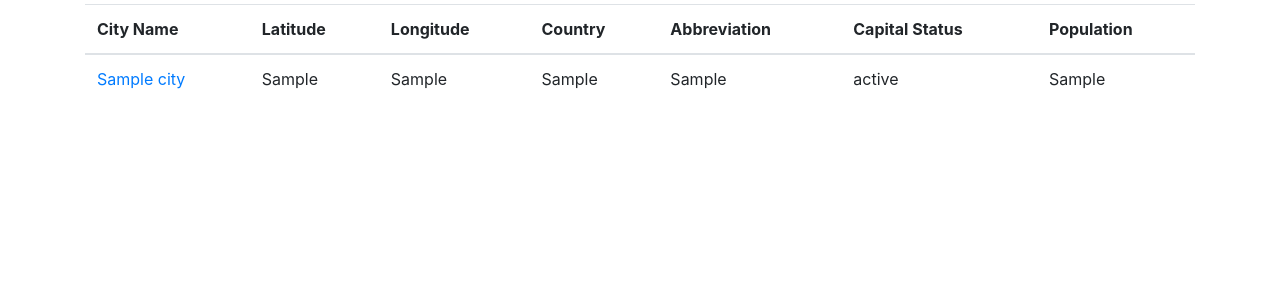
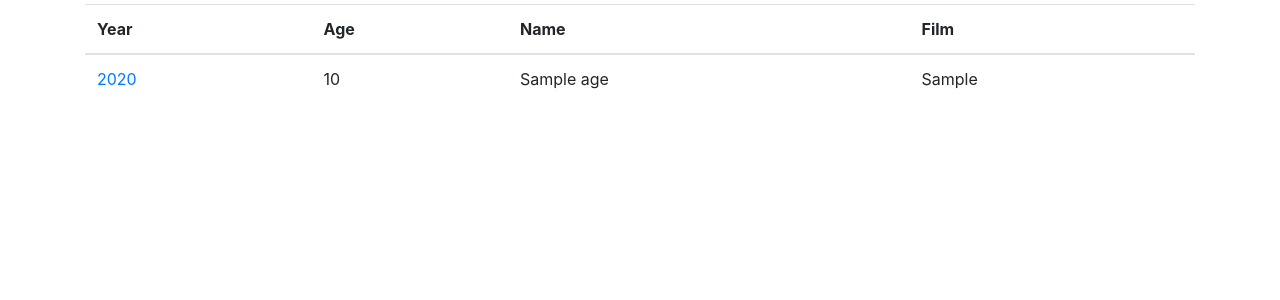
Before and after one commit to kefsaj/PythonDockerFlaskPycharm-Part4, a Flask app: template app/templates/index.html in a window 1280 px wide. Shown: the part 56-356 px from the top of the page. Run offline with Flask 2, Linux system fonts and the light colour scheme; the template is opened without the code that fills it: most values are stand-ins (such as "Sample title", 1, 10 or a date in 2020); some libraries are stand-ins or nearby versions.

Commit message:
Task: Implemented index.html for oscars

```diff
--- a/app/templates/index.html
+++ b/app/templates/index.html
@@ -3,25 +3,19 @@
 <table class="table">
     <thead>
     <tr>
-        <th scope="col">City Name</th>
-        <th scope="col">Latitude</th>
-        <th scope="col">Longitude</th>
-        <th scope="col">Country</th>
-        <th scope="col">Abbreviation</th>
-        <th scope="col">Capital Status</th>
-        <th scope="col">Population</th>
+        <th scope="col">Year</th>
+        <th scope="col">Age</th>
+        <th scope="col">Name</th>
+        <th scope="col">Film</th>
     </tr>
     </thead>
     <tbody>
-    {% for city in cities %}
+    {% for age in actress %}
     <tr>
-        <td><a href="view/{{city.id}}">{{ city.fldName }}</a></td>
-        <td>{{ city.fldLat }}</td>
-        <td>{{ city.fldLong }}</td>
-        <td>{{ city.fldCountry }}</td>
-        <td>{{ city.fldAbbreviation }}</td>
-        <td>{{ city.fldCapitalStatus }}</td>
-        <td>{{ city.fldPopulation }}</td>
+        <td><a href="view/{{age.id}}">{{age.fldYear }}</a></td>
+        <td>{{age.fldAge }}</td>
+        <td>{{age.fldName }}</td>
+        <td>{{age.fldFilm }}</td>
     </tr>
     {% endfor %}
     </tbody>
```
